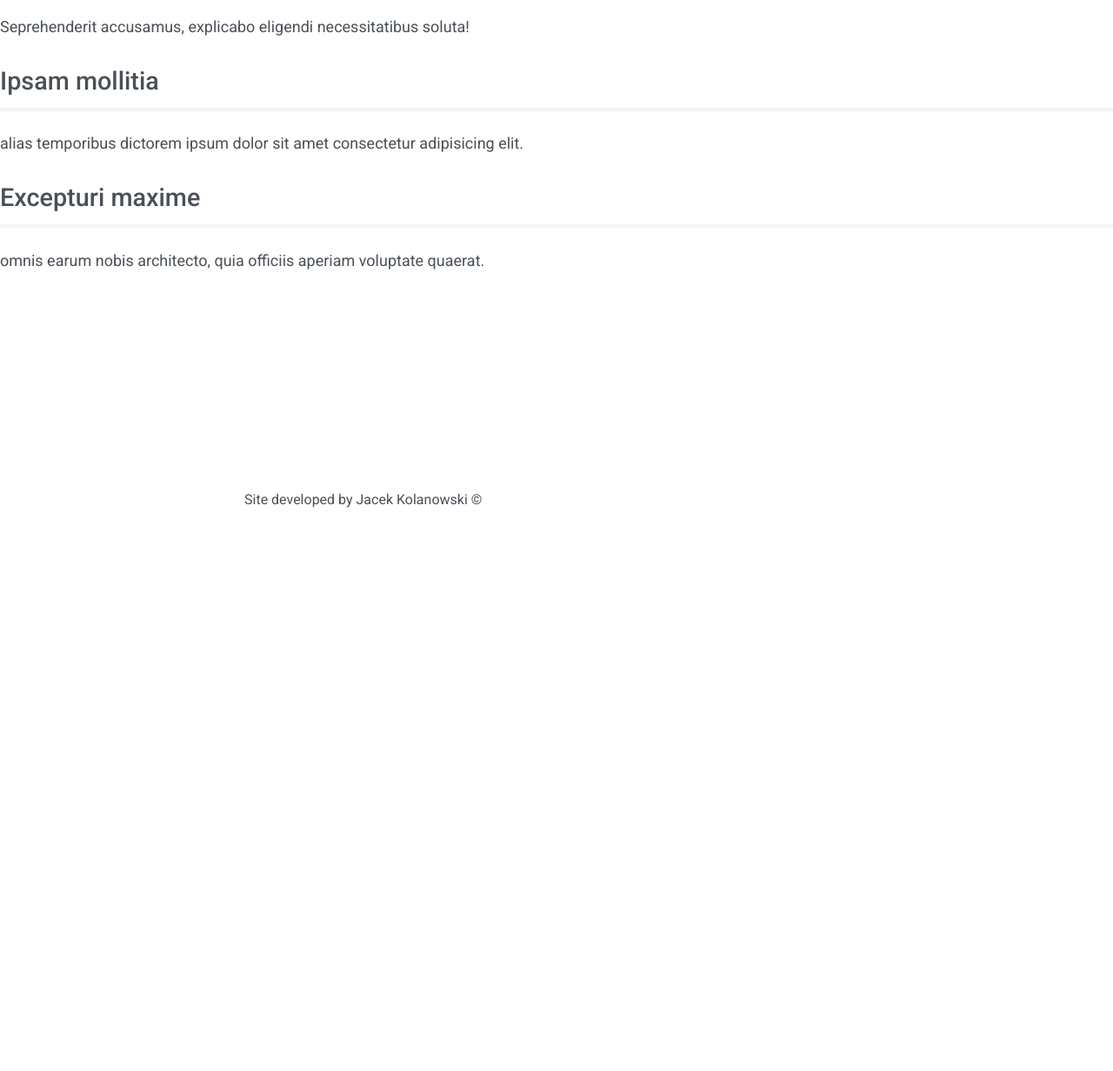
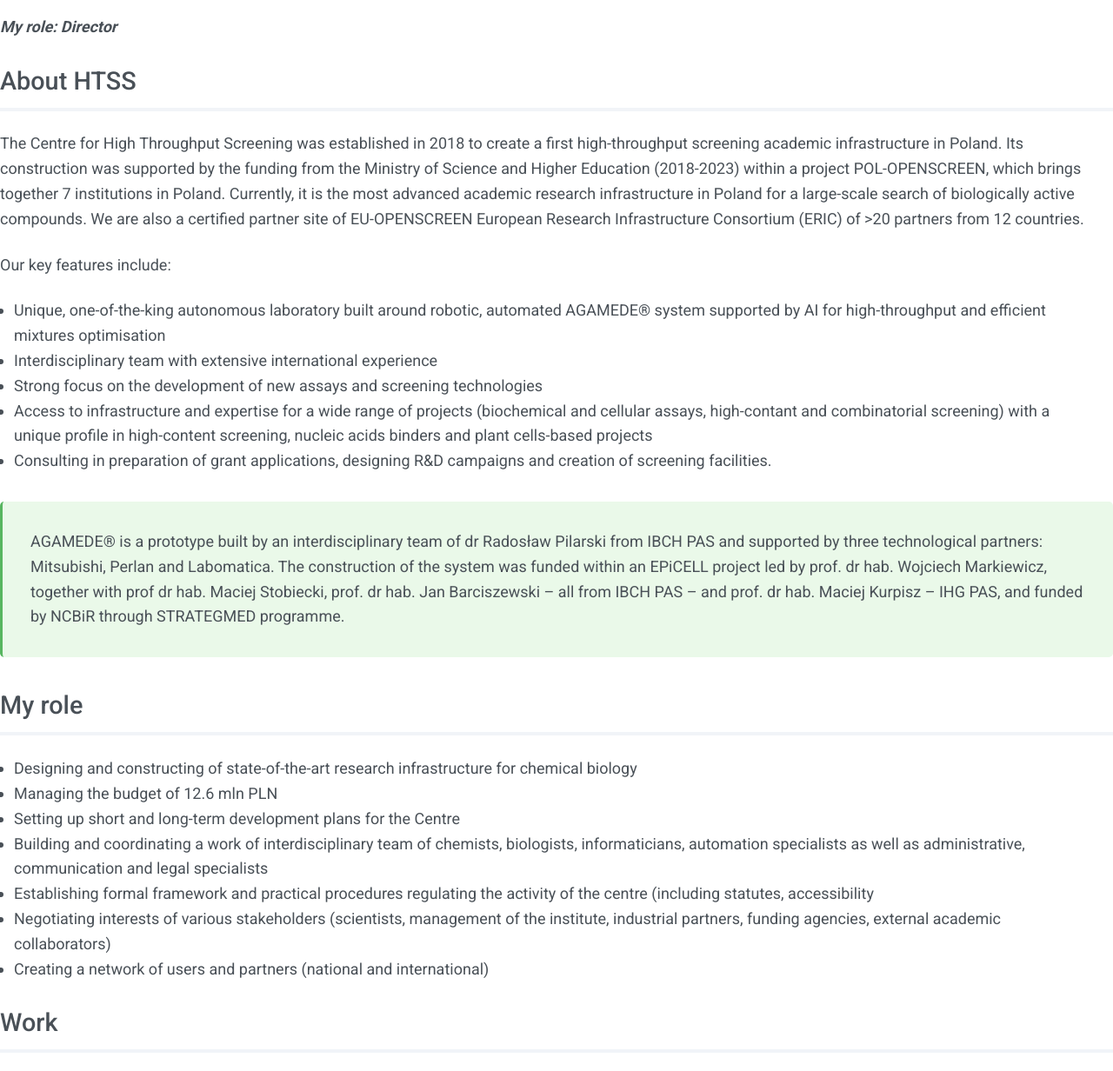
Before and after one commit to clarashen/clara-shen-copy, a Gatsby site: page /blog/centre-htss in a window 1280 px wide. Shown: the part 172-1404 px from the top of the page at 87% size. Before the commit the page ends 800 px from the top, so only its background shows below. Built offline with nearby package versions, Linux system fonts and the light colour scheme; Gatsby itself is replaced by a stand-in of ours.

Commit message:
Update Project “centre-htss”

```diff
--- a/src/posts/centre-htss.md
+++ b/src/posts/centre-htss.md
@@ -1,15 +1,37 @@
 ---
-title: "Centre for High Throughput Screening Studies at IBCH PAS"
-date: "2020-01-19"
-excerpt: "This is a project description."
-categories: "infrastructure"
+title: Centre for High Throughput Screening Studies at IBCH PAS
+date: 2020-01-19
+excerpt: This is a project description.
+categories: infrastructure
 ---
-Seprehenderit accusamus, explicabo eligendi necessitatibus soluta!
+***My role: Director***
 
-## Ipsam mollitia
+## About HTSS
 
-alias temporibus dictorem ipsum dolor sit amet consectetur adipisicing elit.
+The Centre for High Throughput Screening was established in 2018 to create a first high-throughput screening academic infrastructure in Poland. Its construction was supported by the funding from the Ministry of Science and Higher Education (2018-2023) within a project POL-OPENSCREEN, which brings together 7 institutions in Poland. Currently, it is the most advanced academic research infrastructure in Poland for a large-scale search of biologically active compounds. We are also a certified partner site of EU-OPENSCREEN European Research Infrastructure Consortium (ERIC) of >20 partners from 12 countries.
 
-## Excepturi maxime
+Our key features include:
 
-omnis earum nobis architecto, quia officiis aperiam voluptate quaerat.
+* Unique, one-of-the-king autonomous laboratory built around robotic, automated AGAMEDE®  system supported by AI  for high-throughput and efficient mixtures optimisation
+* Interdisciplinary team with extensive international experience
+* Strong focus on the development of new assays and screening technologies
+* Access to infrastructure and expertise for a wide range of projects (biochemical and cellular assays, high-contant and combinatorial screening) with a unique profile in high-content screening, nucleic acids binders and plant cells-based projects
+* Consulting in preparation of grant applications, designing R&D campaigns and creation of screening facilities.
+
+> AGAMEDE® is a prototype built by an interdisciplinary team of dr Radosław Pilarski from IBCH PAS and supported by three technological partners: Mitsubishi, Perlan and Labomatica. The construction of the system was funded within an EPiCELL project led by prof. dr hab. Wojciech Markiewicz, together with prof dr hab. Maciej Stobiecki, prof. dr hab. Jan Barciszewski – all from IBCH PAS – and prof. dr hab. Maciej Kurpisz – IHG PAS, and funded by NCBiR through STRATEGMED programme.
+
+## My role
+
+* Designing and constructing of state-of-the-art research infrastructure for chemical biology
+* Managing the budget of 12.6 mln PLN
+* Setting up short and long-term development plans for the Centre
+* Building and coordinating a work of interdisciplinary team of chemists, biologists, informaticians, automation specialists as well as administrative, communication and legal specialists
+* Establishing formal framework and practical procedures regulating the activity of the centre (including statutes, accessibility
+* Negotiating interests of various stakeholders (scientists, management of the institute, industrial partners, funding agencies, external academic collaborators)
+* Creating a network of users and partners (national and international)
+
+## Work
+
+The creation of the Centre began in 2018 and in January 2020, despite still ongoing efforts of extending it and optimising its functioning (planned to be achieved by May 2023), we were able to commence the first R&D projects. Since this moment (within one year) we have successfully recruited 12 projects (of which 4 are focussed on COVID-19-based research) with 6 additional being in the review by funding agencies and 5 at the stage of discussion with the partners. We are also currently running 3 internal projects aimed at development of new screening technologies.
+
+At the moment, we are further developing our infrastructure, recruiting new projects, promoting it in academic and industrial communities in Poland and in Europe and establishing strategic intersectoral partnerships with the state and private sector.
```
